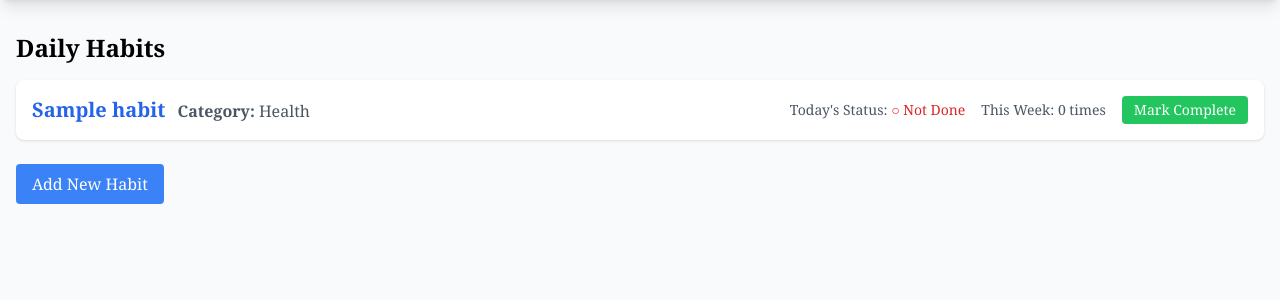
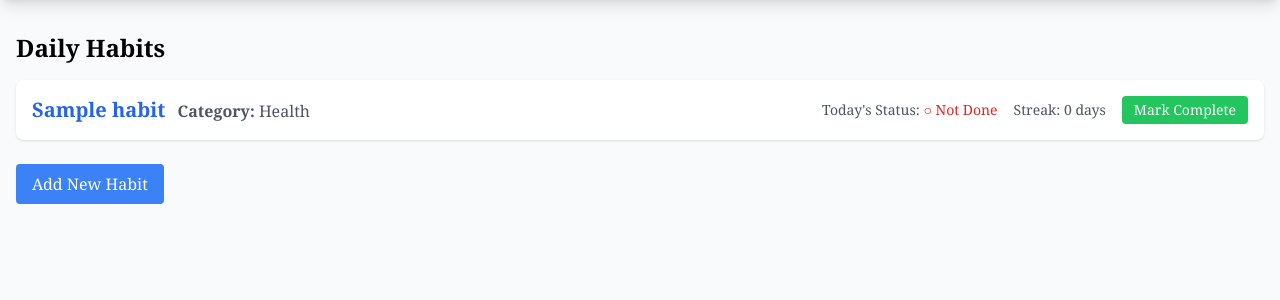
Before and after one commit to easachs/momentum, a Django app: page / in a window 1280 px wide. Shown: the part 72-372 px from the top of the page. Run offline with Django 5.2, Linux system fonts and the light colour scheme; a user stored in the database is signed in; tables that the repository leaves empty hold one stand-in row (values such as "Sample post"); some libraries are stand-ins or nearby versions.

Commit message:
Feat: add habit streaks and highlight streaks

```diff
--- a/tracker/models.py
+++ b/tracker/models.py
@@ -3,6 +3,7 @@ from django.core.validators import MinLengthValidator
 from django.urls import reverse
 from django.contrib.auth import get_user_model
 from django.utils import timezone
+from datetime import timedelta
 
 
 class Habit(models.Model):
@@ -58,6 +59,31 @@ class Habit(models.Model):
             completion.delete()
         return created
 
+    def current_streak(self):
+        today = timezone.now().date()
+        streak = 0
+        date = today
+
+        if self.frequency == 'daily':
+            # For daily habits, check consecutive days
+            while self.is_completed_for_date(date):
+                streak += 1
+                date -= timedelta(days=1)
+        else:  # weekly habits
+            # For weekly habits, check consecutive weeks
+            current_week_start = today - timedelta(days=today.weekday())
+            week_start = current_week_start
+
+            while True:
+                week_end = week_start + timedelta(days=6)
+                if self.completions.filter(completed_at__gte=week_start, completed_at__lte=week_end).exists():
+                    streak += 1
+                    week_start -= timedelta(days=7)
+                else:
+                    break
+
+        return streak
+
 
 class HabitCompletion(models.Model):
     habit = models.ForeignKey(
--- a/tracker/templates/tracker/habit_list.html
+++ b/tracker/templates/tracker/habit_list.html
@@ -7,7 +7,7 @@
         <h2 class="text-2xl font-semibold mb-4">Daily Habits</h2>
         <ul class="space-y-4">
             {% for habit in daily_habits %}
-                <li class="bg-white p-4 rounded-lg shadow flex flex-col sm:flex-row items-start sm:items-center justify-between">
+                <li class="bg-white p-4 rounded-lg shadow flex flex-col sm:flex-row items-start sm:items-center justify-between {% if habit.streak >= 5 %}border-2 border-yellow-500{% endif %}">
                     <div class="flex-1 mb-2 sm:mb-0">
                         <a href="{% url 'tracker:habit_detail' habit.pk %}" class="text-blue-600 hover:text-blue-800">
                             <span class="text-xl font-bold">{{ habit.name }}</span>
@@ -26,7 +26,7 @@
                             {% endif %}
                         </span>
                         <span class="text-sm text-gray-600">
-                            This Week: {{ habit.completed_this_week }} times
+                            Streak: {{ habit.streak }} {% if habit.streak == 1 %}day{% else %}days{% endif %}
                         </span>
                         <form method="post" action="{% url 'tracker:habit_completion_toggle' habit.pk %}" class="inline">
                             {% csrf_token %}
@@ -50,7 +50,7 @@
         <h2 class="text-2xl font-semibold mt-8 mb-4">Weekly Habits</h2>
         <ul class="space-y-4">
             {% for habit in weekly_habits %}
-                <li class="bg-white p-4 rounded-lg shadow flex flex-col sm:flex-row items-start sm:items-center justify-between">
+                <li class="bg-white p-4 rounded-lg shadow flex flex-col sm:flex-row items-start sm:items-center justify-between {% if habit.streak >= 5 %}border-2 border-yellow-500{% endif %}">
                     <div class="flex-1 mb-2 sm:mb-0">
                         <a href="{% url 'tracker:habit_detail' habit.pk %}" class="text-blue-600 hover:text-blue-800">
                             <span class="text-xl font-bold">{{ habit.name }}</span>
@@ -69,7 +69,7 @@
                             {% endif %}
                         </span>
                         <span class="text-sm text-gray-600">
-                            This Week: {{ habit.completed_this_week }} times
+                            Streak: {{ habit.streak }} {% if habit.streak == 1 %}week{% else %}weeks{% endif %}
                         </span>
                         <form method="post" action="{% url 'tracker:habit_completion_toggle' habit.pk %}" class="inline">
                             {% csrf_token %}
--- a/tracker/views.py
+++ b/tracker/views.py
@@ -29,9 +29,22 @@ class HabitListView(LoginRequiredMixin, ListView):
             completed_this_week=Count('completions', filter=Q(completions__completed_at__gte=start_of_week))
         )
 
-        # Separate habits by frequency
-        context['daily_habits'] = habits.filter(frequency='daily')
-        context['weekly_habits'] = habits.filter(frequency='weekly')
+        # Calculate streaks for each habit
+        daily_habits = []
+        weekly_habits = []
+
+        for habit in habits:
+            # Calculate the streak for each habit
+            streak = habit.current_streak()
+            habit.streak = streak  # Add streak as an attribute
+
+            if habit.frequency == 'daily':
+                daily_habits.append(habit)
+            else:
+                weekly_habits.append(habit)
+
+        context['daily_habits'] = daily_habits
+        context['weekly_habits'] = weekly_habits
         return context
 
 
```
